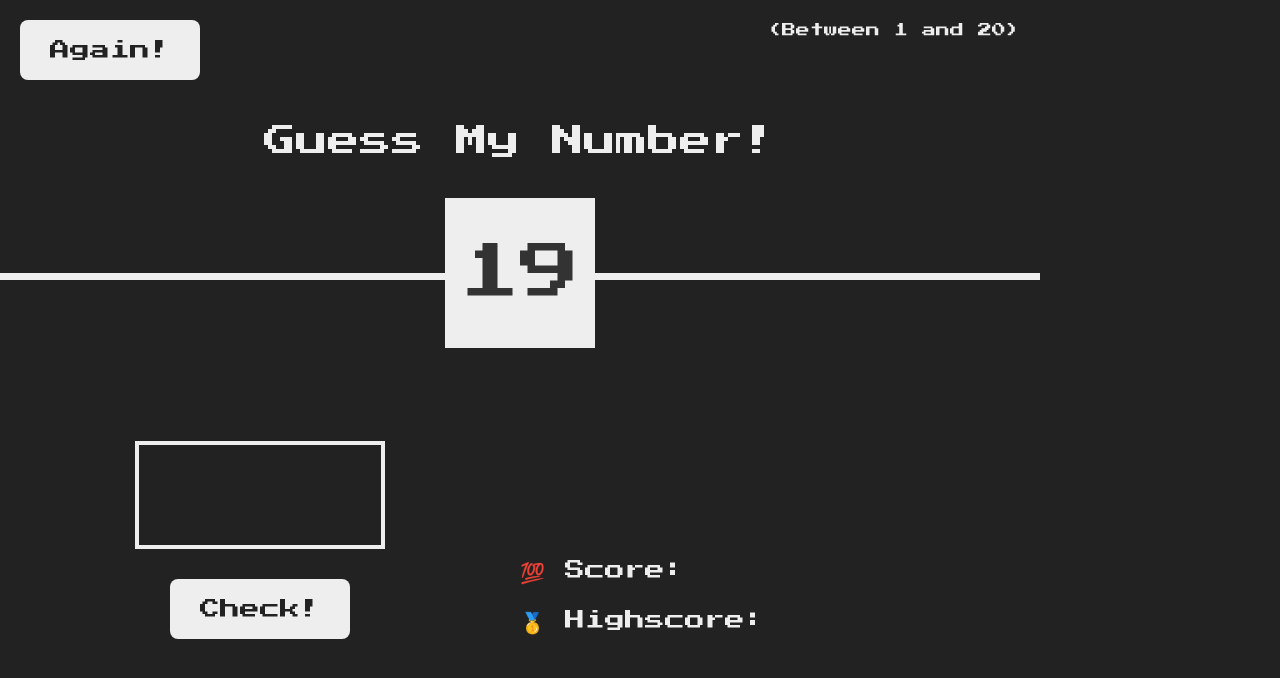
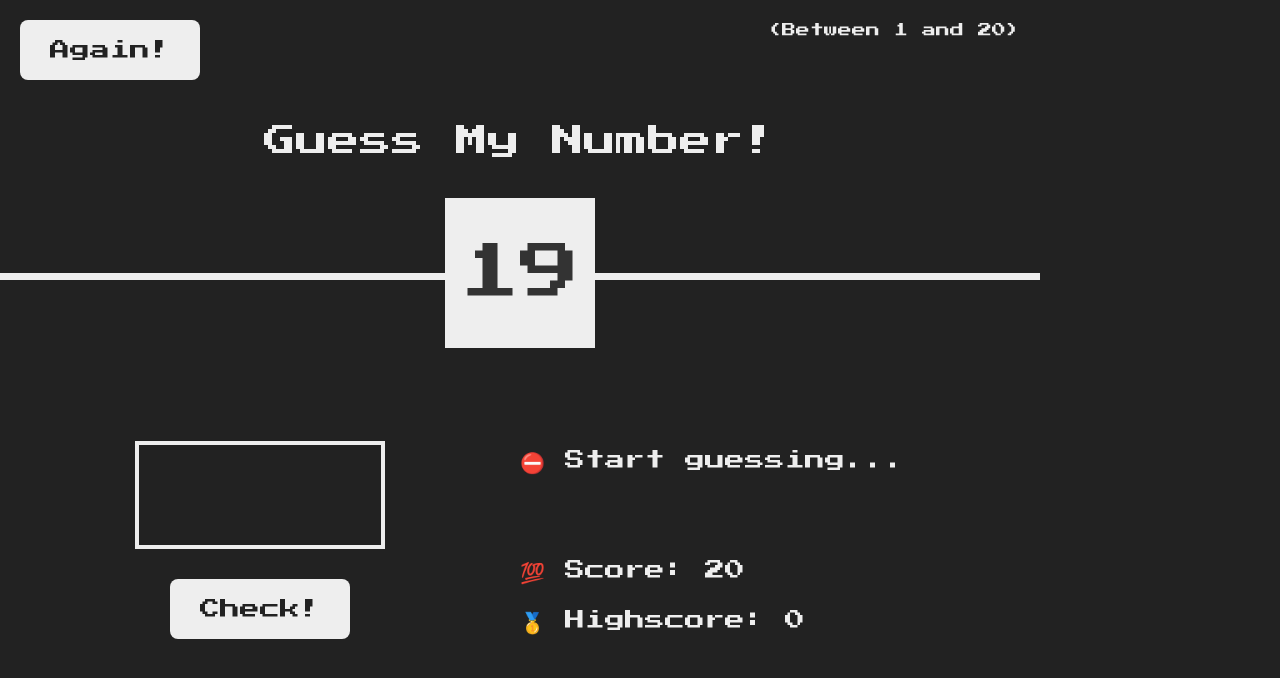
Before and after one commit to Bolaji87/guess-my-number, a React (Vite) app: page / in a window 1280 px wide. Shown: the top 678 px of the page. Built offline with nearby package versions, Linux system fonts and the light colour scheme.

Commit message:
feat: update background of the entire app when the guess matches the secretNumber

```diff
--- a/src/App.jsx
+++ b/src/App.jsx
@@ -10,63 +10,93 @@ const initialState = {
   message: "⛔ Start guessing...",
   score: 20,
   highscore: 0,
+  background: null,
+  width: "15rem",
 };
-const reducer = () => {};
+const reducer = (state, action) => {
+  switch (action.type) {
+    case "guessControlled":
+      return { ...state, guess: action.payload };
+    case "correctNumber":
+      return {
+        ...state,
+        message: action.payload,
+        highscore: state.score,
+        width: "30rem",
+        background: "#60b347",
+      };
+
+    case "tooHigh":
+      return { ...state, message: action.payload };
+    case "tooLow":
+      return { ...state, message: action.payload };
+    case "wrongGuess":
+      return { ...state, score: action.payload };
+    case "gameover":
+      return { ...state, message: action.payload, score: 0 };
+    case "reset":
+      return {
+        ...state,
+        score: 20,
+        message: "⛔ Start guessing...",
+        highscore: state.score,
+        guess: action.payload,
+        width: "15rem",
+        background: "#222",
+      };
+
+    default:
+      throw new Error("unknown action type");
+  }
+};
 function App() {
-  const [{ guess, message, score, highscore }, dispatch] = useReducer(
-    reducer,
-    initialState
-  );
-  // const [guess, setGuess] = useState("");
-  // const [message, setMessage] = useState("⛔ Start guessing...");
-  // const [score, setScore] = useState(20);
-  // const [highscore, setHighscore] = useState(0);
-  // const [background, setBackground] = useState("#222");
-  // const [width, setWidth] = useState("15rem");
+  const [{ guess, message, score, highscore, width, background }, dispatch] =
+    useReducer(reducer, initialState);
 
-  // const handleChangeGuess = (e) => {
-  //   setGuess(Number(e.target.value));
-  // };
+  function handleChangeGuess(e) {
+    dispatch({
+      type: "guessControlled",
+      payload: Number(e.target.value),
+    });
+  }
 
-  // function handleClick(e) {
-  //   e.preventDefault();
-  //   if (!guess) return;
-  //   if (guess === secretNumber) {
-  //     setMessage("🎉 Correct number!");
-  //     setHighscore(score);
-  //     document.querySelector("body").style = setBackground("#60b347");
-  //     setWidth("30rem");
-  //     setGuess("");
-  //   } else if (guess > secretNumber) {
-  //     if (score > 1) {
-  //       setMessage("📈 Too high!");
-  //       setScore((score) => score - 1);
-  //     } else {
-  //       setMessage("💥 You just lost the game!");
-  //       setScore(0);
-  //     }
-  //   } else if (guess < secretNumber) {
-  //     if (score < 1) {
-  //       setMessage("📉 Too low!");
-  //       setScore((score) => score - 1);
-  //     } else {
-  //       setMessage("💥 You just lost the game!");
-  //       setScore(0);
-  //     }
-  //   }
-  // }
+  function handleSubmitGuess(e) {
+    e.preventDefault();
+    if (!guess) return;
 
-  // function handleReset() {
-  //   setScore(20);
-  //   setGuess("");
-  //   setMessage("⛔ Start guessing...");
-  //   setBackground("#222");
-  // }
+    if (guess === secretNumber) {
+      dispatch({ type: "correctNumber", payload: "🎉 Correct Number!" });
+    } else if (guess > secretNumber) {
+      if (score > 1) {
+        dispatch({ type: "wrongGuess", payload: score - 1 });
+        dispatch({ type: "tooHigh", payload: "📈 Too high!" });
+      } else {
+        dispatch({ type: "gameover", payload: "💥 You just lost the game" });
+      }
+    } else if (guess < secretNumber) {
+      if (score > 1) {
+        dispatch({ type: "wrongGuess", payload: score - 1 });
+        dispatch({ type: "tooLow", payload: "📉 Too low!" });
+      } else {
+        dispatch({ type: "gameover", payload: "💥 You just lost the game" });
+      }
+    }
+  }
 
+  function handleReset(e) {
+    dispatch({ type: "reset", payload: Number(e.target.value) });
+  }
   return (
-    <div style={{}}>
-      <Header secretNumber={secretNumber} />
-      <Main />
+    <div style={{ backgroundColor: background }}>
+      <Header secretNumber={secretNumber} onReset={handleReset} width={width} />
+      <Main
+        guess={guess}
+        message={message}
+        score={score}
+        highscore={highscore}
+        onChangeGuess={handleChangeGuess}
+        onSubmitGuess={handleSubmitGuess}
+      />
     </div>
   );
 }
```
